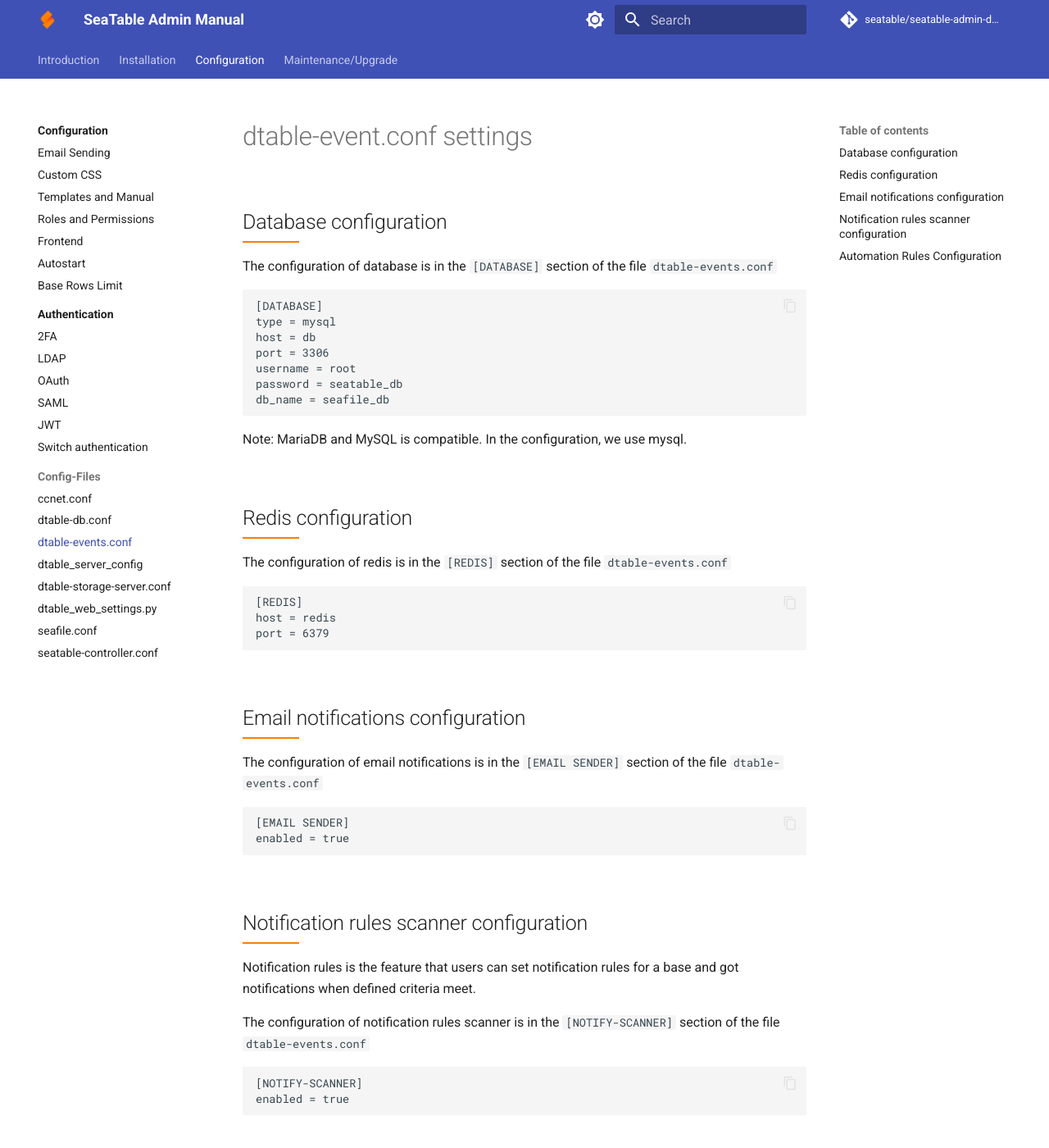
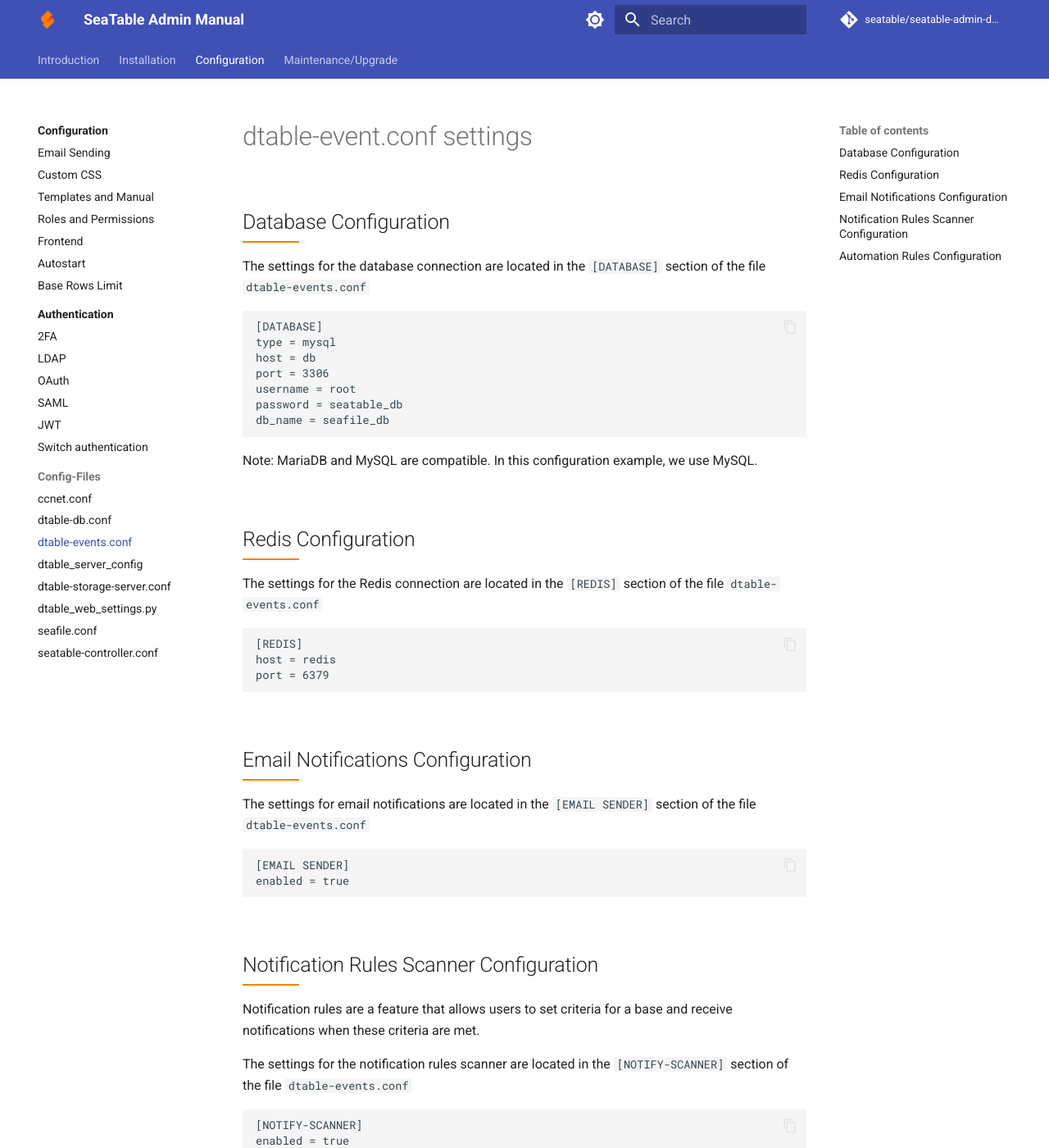
Before and after one commit to seatable/seatable-admin-docs, an MkDocs documentation site: the page built from docs/config/dtable-events-conf.md, in a window 1280 px wide and 1400 px high. Shown: the whole window at 82% size. Built offline with MkDocs 1.6.1 and Material for MkDocs 9.7.7, drawn with Linux system fonts in a browser that asks for light colours; comment, search, counter and statistics services are not loaded; some of the changed text lies outside the part shown.

Commit message:
title case and samll corrections

````diff
--- a/docs/config/dtable-events-conf.md
+++ b/docs/config/dtable-events-conf.md
@@ -1,8 +1,8 @@
 # dtable-event.conf settings
 
-## Database configuration
+## Database Configuration
 
-The configuration of database is in the `[DATABASE]` section of the file `dtable-events.conf`
+The settings for the database connection are located in the `[DATABASE]` section of the file `dtable-events.conf`
 
 ```
 [DATABASE]
@@ -15,11 +15,11 @@
 
 ```
 
-Note: MariaDB and MySQL is compatible. In the configuration, we use mysql.
+Note: MariaDB and MySQL are compatible. In this configuration example, we use MySQL.
 
-## Redis configuration
+## Redis Configuration
 
-The configuration of redis is in the `[REDIS]` section of the file `dtable-events.conf`
+The settings for the Redis connection are located in the `[REDIS]` section of the file `dtable-events.conf`
 
 ```
 [REDIS]
@@ -28,9 +28,9 @@
 
 ```
 
-## Email notifications configuration
+## Email Notifications Configuration
 
-The configuration of email notifications is in the `[EMAIL SENDER]` section of the file `dtable-events.conf`
+The settings for email notifications are located in the `[EMAIL SENDER]` section of the file `dtable-events.conf`
 
 ```
 [EMAIL SENDER]
@@ -38,11 +38,11 @@
 
 ```
 
-## Notification rules scanner configuration
+## Notification Rules Scanner Configuration
 
-Notification rules is the feature that users can set notification rules for a base and got notifications when defined criteria meet.
+Notification rules are a feature that allows users to set criteria for a base and receive notifications when these criteria are met.
 
-The configuration of notification rules scanner is in the `[NOTIFY-SCANNER]` section of the file `dtable-events.conf`
+The settings for the notification rules scanner are located in the `[NOTIFY-SCANNER]` section of the file `dtable-events.conf`
 
 ```
 [NOTIFY-SCANNER]
@@ -55,7 +55,7 @@
 In SeaTable, users have the ability to define triggers and actions within an automation rule.
 These rules are then automatically executed on a base.
 
-The settings for these automation rules are located within the `[AUTOMATION]` section of the `dtable-events.conf` file.
+The settings for the automation rules are located in the `[AUTOMATION]` section of the `dtable-events.conf` file.
 
 
 To maintain server stability, SeaTable includes a feature that restricts the frequency of automation rule executions. This `per_minute_trigger_limit` is set to 50 by default.
````
